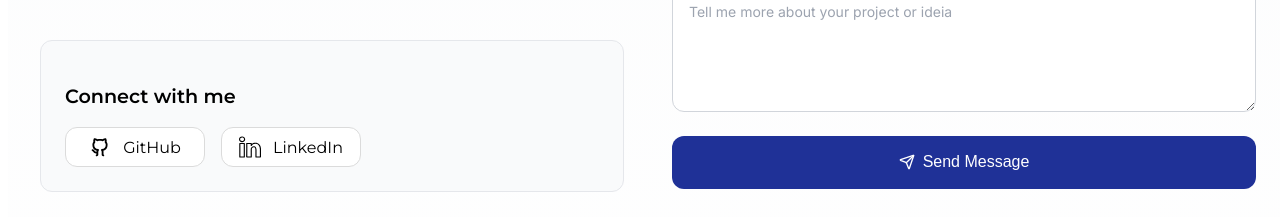
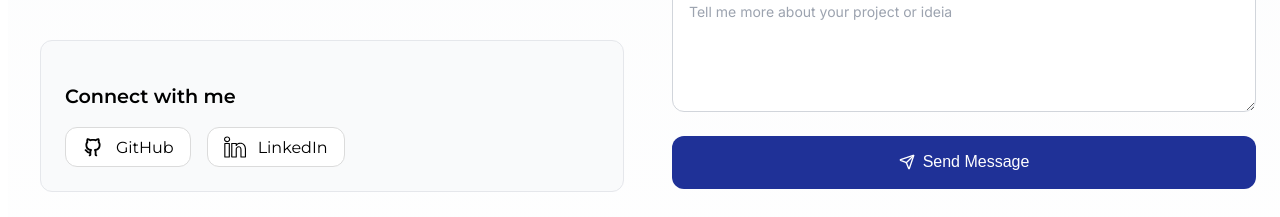
Before and after one commit to Lieberr/Portfolio-Gustavo-Lieb, a React (Vite) app in the folder portfolio-gustavo/: page / in a window 1280 px wide. Shown: the part 6020-6237 px from the top of the page. Built offline with nearby package versions, Linux system fonts and the light colour scheme.

Commit message:
Teste social links pt4

```diff
--- a/portfolio-gustavo/src/index.css
+++ b/portfolio-gustavo/src/index.css
@@ -470,8 +470,7 @@ color: #e5e7eb;
 .container-social-links{
     display: flex;
     gap: 16px;
-    width: 100%;
-     grid-template-columns: repeat(2, 1fr);
+    flex-wrap: wrap;
 }
 
 .title-social{
@@ -481,8 +480,7 @@ color: #e5e7eb;
 
 .container-social-links a{
 
-  width: auto;
-  min-width: 140px;
+    width: fit-content;
   justify-content: center;
     display: flex;
     align-items: center;
```
